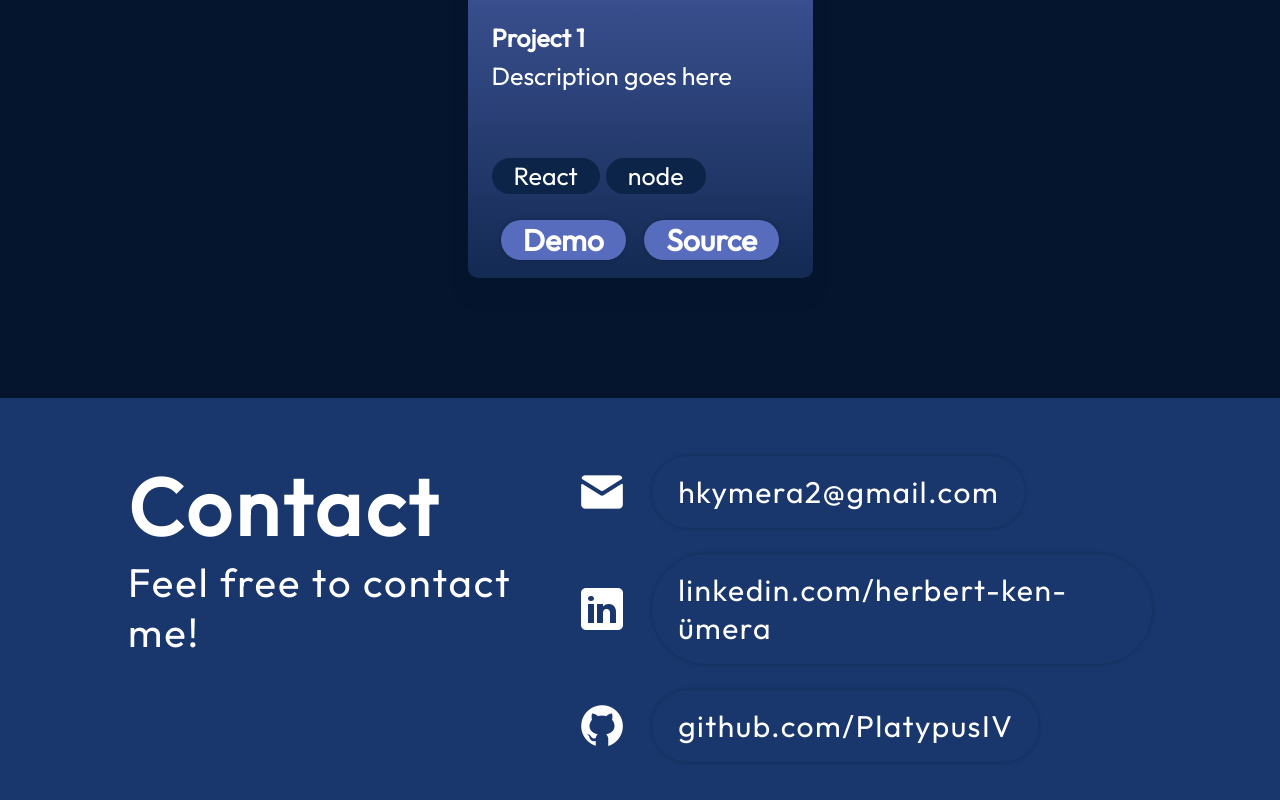
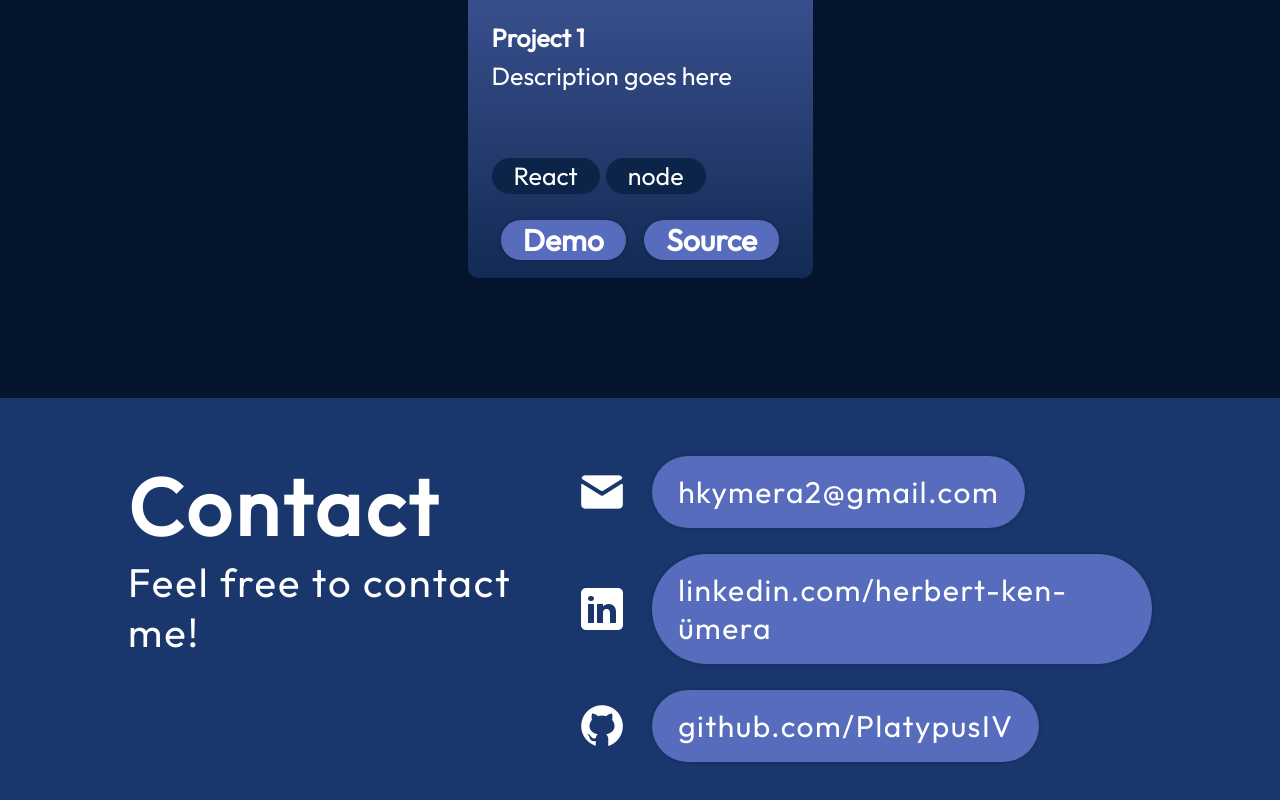
Before and after one commit to PlatypusIV/portfolio_page, a React (Vite) app: page / in a window 1280 px wide. Shown: the part 3040-3840 px from the top of the page. Built offline with nearby package versions, Linux system fonts and the light colour scheme.

Commit message:
fixed build issue

```diff
--- a/src/App.tsx
+++ b/src/App.tsx
@@ -1,3 +1,4 @@
+import React from "react";
 import style from "./App.module.scss";
 import About from "./components/About/About";
 import Contact from "./components/Contact/Contact";
--- a/src/components/Contact/Contact.module.scss
+++ b/src/components/Contact/Contact.module.scss
@@ -40,7 +40,6 @@
 .links a {
     color: var (--colors-text);
     text-decoration: none;
-    background: none;
     font-size: 30px;
     font-weight: 400;
     letter-spacing: 1.5px;
--- a/tsconfig.json
+++ b/tsconfig.json
@@ -12,7 +12,7 @@
     "resolveJsonModule": true,
     "isolatedModules": true,
     "noEmit": true,
-    "jsx": "react-jsx",
+    "jsx": "react",
 
     /* Linting */
     "strict": true,
```
